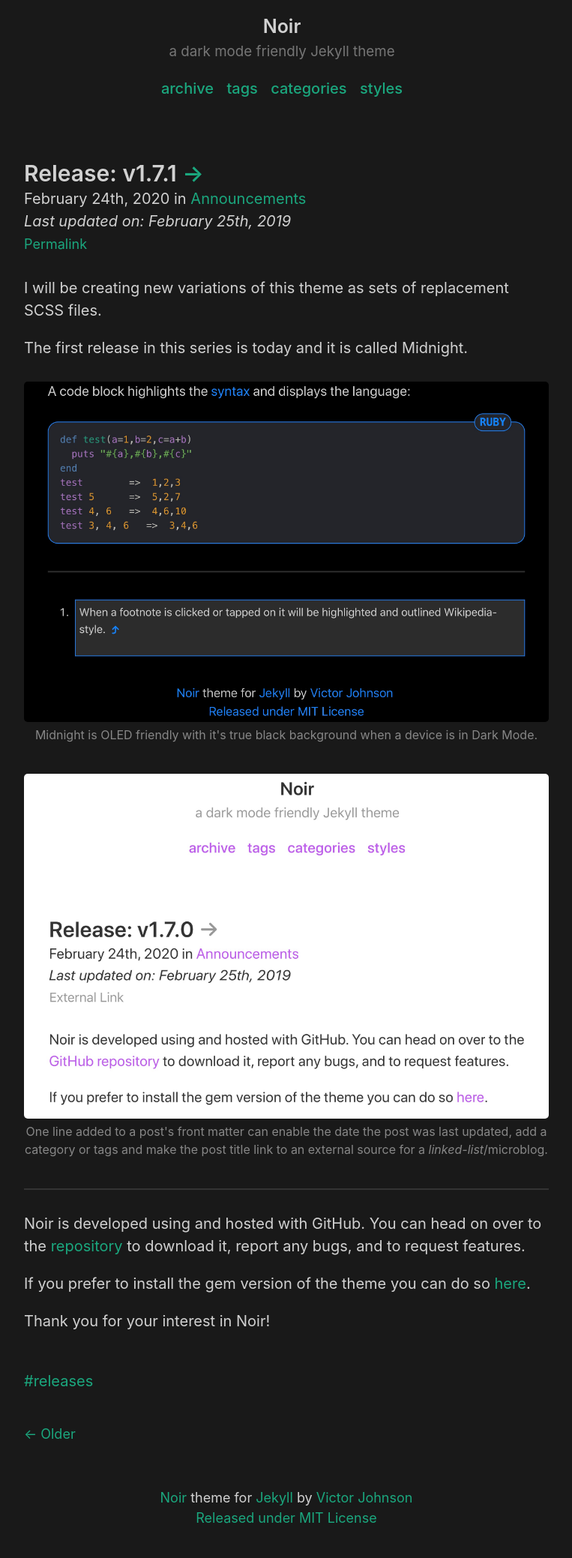
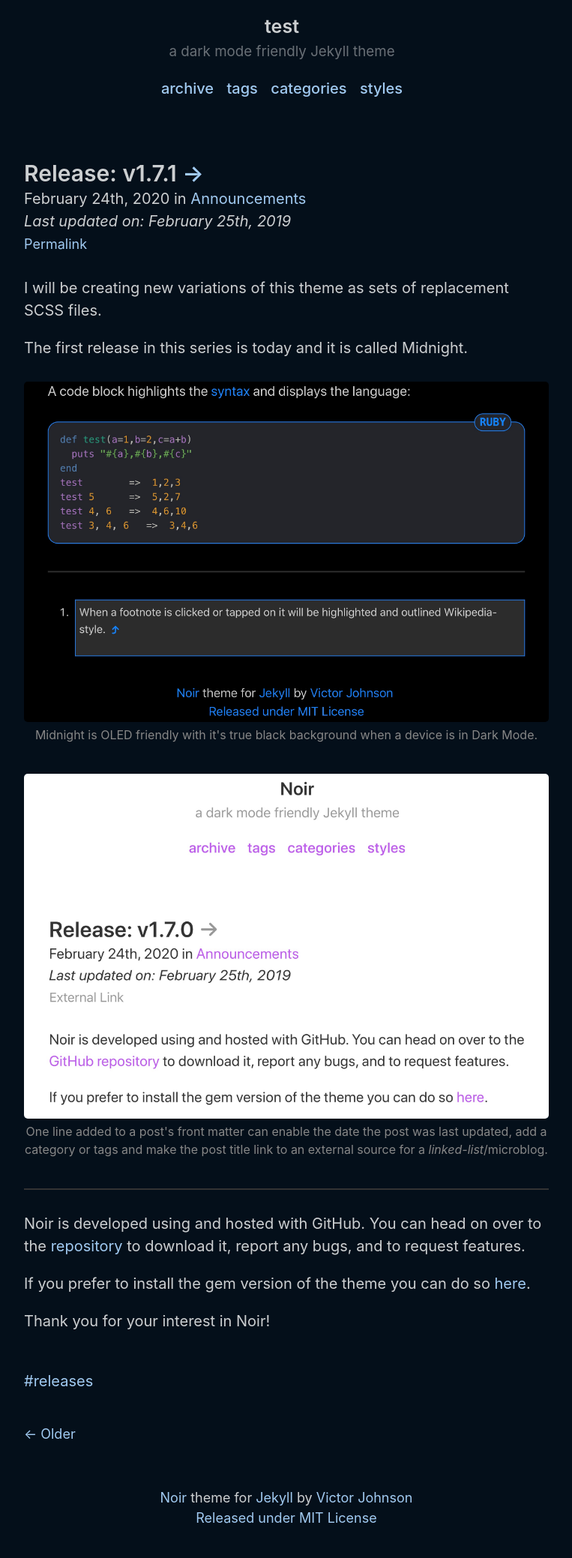
Before and after one commit to sally/jekyll-test, a Jekyll site: the page built from index.html, in a window 1280 px wide. Shown: the whole page at 75% size, without its empty margins (258-1021 px from the left). Built offline with Jekyll 4.4.1, drawn with Linux system fonts in a browser that asks for light colours; the list of posts is cut into pages by our own code.

Commit message:
edit colors and test config

```diff
--- a/_config.yml
+++ b/_config.yml
@@ -1,5 +1,5 @@
 # Setup
-title: Noir
+title: test
 tagline: a dark mode friendly Jekyll theme
 url: https://noir.essentialenemy.com
 paginate: 1
--- a/_sass/_type.scss
+++ b/_sass/_type.scss
@@ -5,13 +5,13 @@ h1, h2, h3, h4, h5, h6 {
   font-weight: 600;
   line-height: 1.25;
   text-rendering: optimizeLegibility;
-  color: #d0f6db;
+  color: $code-dark;
   position: relative;
 }
 
 h2::before,h4::before,h5::before,h6::before {
     content: "#";
-    color: #d0f6db;
+    color: $code-dark;
     left: -1.2em;
     top: 0;
 	position: absolute;
--- a/_sass/_variables.scss
+++ b/_sass/_variables.scss
@@ -1,12 +1,12 @@
 // Color scheme for light and dark modes.
 
 $light: #ff0066;
-$dark: #1ba77e;
+$dark: #a1caf1;
 
 // Highlighting color for code block borders and language name.
 
 $code-light: #ff0066;
-$code-dark: #d0f6db;
+$code-dark: #d6b3df;
 
 $message-green: #62bb47;
 $message-yellow: #fcb827;
@@ -23,7 +23,7 @@ $root-line-height: 1.5;
 $body-color: rgba(0,0,0,.8);
 $body-bg: rgba(0,0,0,.03);
 $body-color-dark: hsla(0,0%,100%,.8);
-$body-bg-dark: rgba(0,0,0,.9);
+$body-bg-dark: #040f1a;
 
 $large-breakpoint: 38em;
 $large-font-size: 20px;
```
Also changed, not shown: 15 other files.
